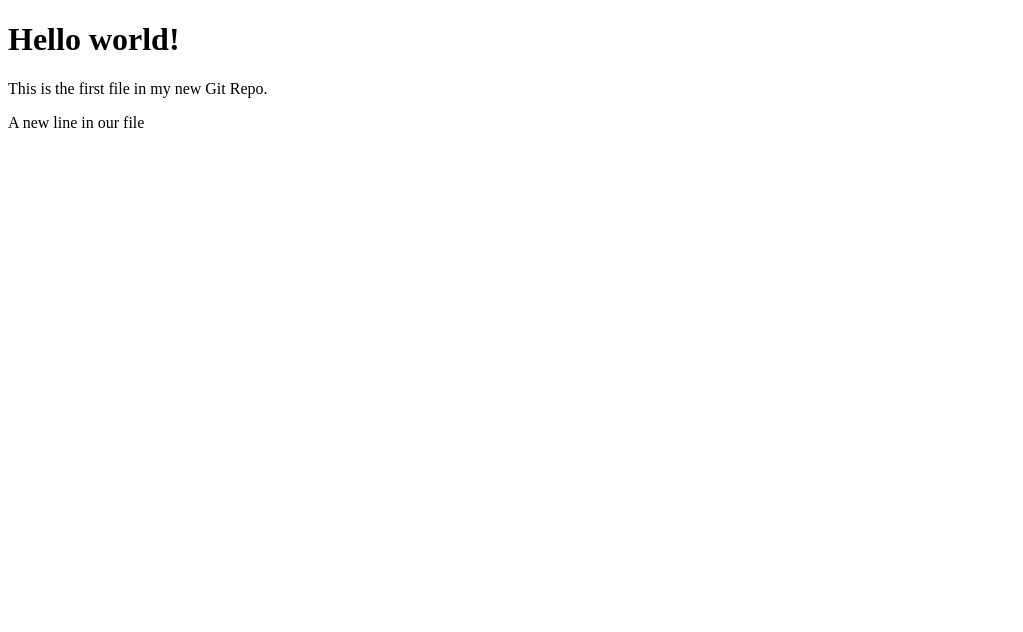
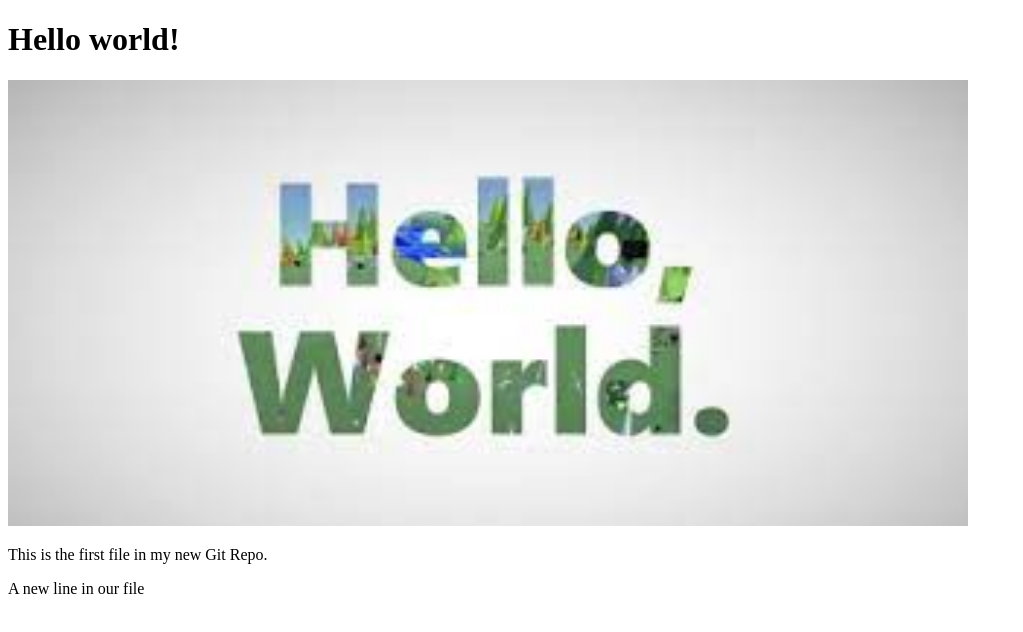
Before and after one commit to hosa12m/hello-world12, a plain HTML site: page index.html in a window 1280 px wide. Shown: the whole page, without its empty margins (0-1023 px from the left). Drawn offline with Linux system fonts and the light colour scheme.

Commit message:
Add image to hello world

```diff
--- a/index.html
+++ b/index.html
@@ -7,6 +7,9 @@
 <body>
 
 <h1>Hello world!</h1>
+<div><img  src="hello_word.jpg "  alt="hello world from sapac"
+style="width: 100%; max-width: 960px ;"></div>
+
 <p>This is the first file in my new Git Repo.</p>
 <p>A new line in our file </p>
 </body>
```
Also changed, not shown: git.jpg (added), hello_word.jpg (added).
